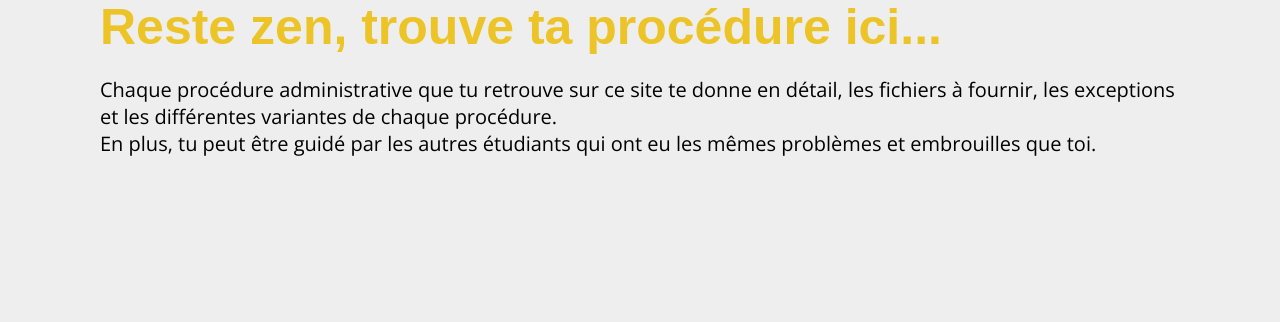
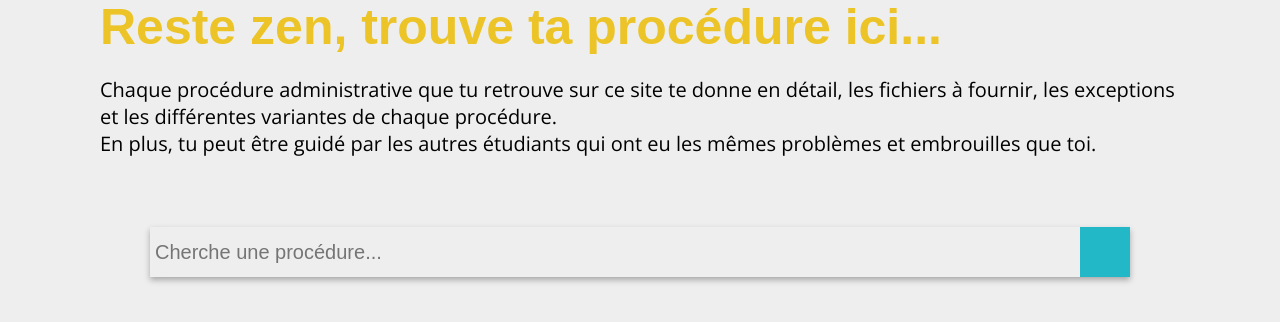
Before and after one commit to EpicKiwi/nuit-info-2019, a Django app: page /p/ in a window 1280 px wide. Shown: the part 125-447 px from the top of the page. Run offline with Django 3.2, Linux system fonts and the light colour scheme; data that the repository does not hold is empty; some libraries are stand-ins or nearby versions.

Commit message:
Ajout recherche

```diff
--- a/src/nopls/settings.py
+++ b/src/nopls/settings.py
@@ -23,7 +23,7 @@ BASE_DIR = os.path.dirname(os.path.dirname(os.path.abspath(__file__)))
 SECRET_KEY = os.getenv("SECRETKEY", "insecure-secret-key")
 
 # SECURITY WARNING: don't run with debug turned on in production!
-DEBUG = True or os.getenv("ENVIRONMENT", "production") == "development"
+DEBUG = os.getenv("ENVIRONMENT", "production") == "development"
 
 ALLOWED_HOSTS = ['*']
 
--- a/src/procedures/static/procedures/css/list.css
+++ b/src/procedures/static/procedures/css/list.css
@@ -1,4 +1,4 @@
-.procedures {
+.procedures, .search {
     width: 100%;
     max-width: 1000px;
     margin: 50px auto;
@@ -74,3 +74,26 @@
     }
 
 }
+
+.search .form-field {
+    width: 100%;
+    display: flex;
+    justify-content: stretch;
+    align-items: stretch;
+    box-shadow: 0 3px 6px rgba(0,0,0,0.3);
+}
+
+.search .form-field input {
+    flex: 1;
+    font-size: 20px;
+    padding: 5px;
+    border: 0;
+}
+
+.search .form-field button, .search .form-field button * {
+    height: 50px;
+    width: 50px;
+    background: var(--primary-color);
+    color: var(--on-primary);
+    border: 0;
+}
--- a/src/procedures/templates/procedures/list_procedures.html
+++ b/src/procedures/templates/procedures/list_procedures.html
@@ -11,6 +11,12 @@
         <p>Chaque procédure administrative que tu retrouve sur ce site te donne en détail, les fichiers à fournir, les exceptions et les différentes variantes de chaque procédure.</p>
         <p>En plus, tu peut être guidé par les autres étudiants qui ont eu les mêmes problèmes et embrouilles que toi.</p>
     </div>
+    <form method="get" class="search">
+        <div class="form-field">
+            <input type="text" placeholder="Cherche une procédure..." {% if search %}value="{{ search }}"{% endif %} name="q"/>
+            <button><span class="iconify" data-icon="mdi-magnify"></span></button>
+        </div>
+    </form>
     <div class="procedures">
         {% for article in articles %}
             <a class="procedure" href="{% url "view_procedure" article.slug %}">
--- a/src/procedures/views.py
+++ b/src/procedures/views.py
@@ -1,3 +1,4 @@
+from django.db.models import Q
 from django.shortcuts import render, get_object_or_404, redirect
 from django.urls import reverse
 
@@ -7,7 +8,12 @@ from procedures.models import Article, Step, Comment, ContentStep
 
 def list_procedures(request):
 
-    articles = Article.objects.all()
+    if "q" in request.GET:
+        search = request.GET["q"]
+        articles = Article.objects.filter(Q(title__unaccent__icontains=search) | Q(text__unaccent__icontains=search))
+    else:
+        search=None
+        articles = Article.objects.all()
 
     return render(request, 'procedures/list_procedures.html', locals())
 
```
